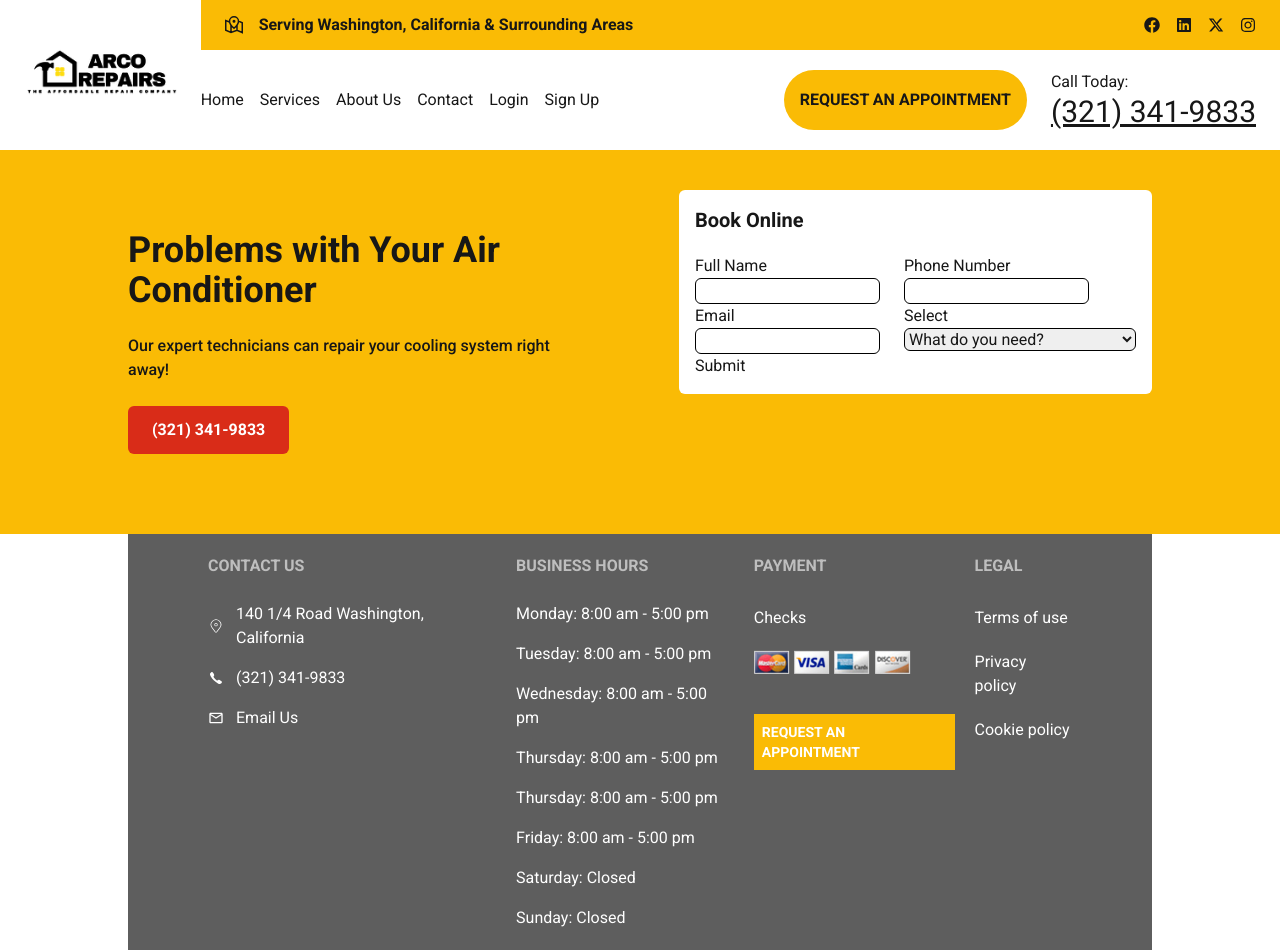
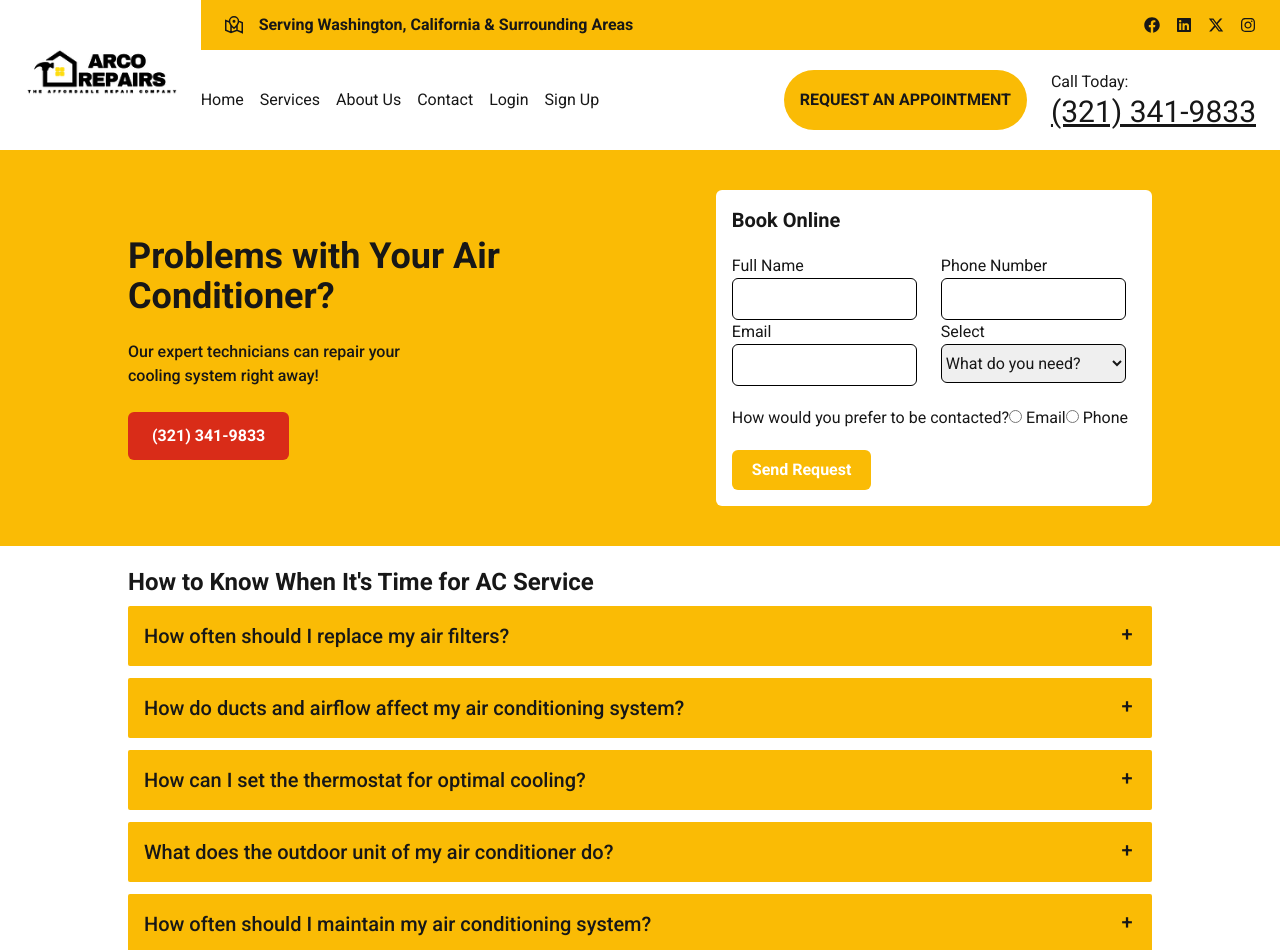
Before and after one commit to Dinobondhu-shill/arco-repairs, a Next.js app: page / in a window 1280 px wide. Shown: the top 950 px of the page. Built offline with nearby package versions, Linux system fonts and the light colour scheme.

Commit message:
accordian added

```diff
--- a/src/public/Homepage/HomePage.jsx
+++ b/src/public/Homepage/HomePage.jsx
@@ -1,9 +1,15 @@
 import React from 'react';
 import Hero from '../components/Hero';
+import FAQ from '../components/FAQ';
 
 const HomePage = () => {
   return (
-    <Hero />
+   <div>
+     <Hero />
+     <div className='px-32'>
+     <FAQ />
+     </div>
+   </div>
   );
 };
 
--- /dev/null
+++ b/src/public/components/FAQ.jsx
@@ -0,0 +1,55 @@
+import React from 'react';
+
+const FAQ = () => {
+  return (
+    <div className='my-5'>
+      <h3 className='font-bold text-2xl my-2'>How to Know When It's Time for AC Service</h3>
+      <div className='flex flex-col gap-3'>
+      <div className="collapse collapse-plus bg-[#FABB05] rounded-sm">
+  <input type="radio" name="my-accordion-3" defaultChecked />
+  <div className="collapse-title text-xl font-medium"> How often should I replace my air filters?</div>
+  <div className="collapse-content">
+    <p>Air filters should typically be replaced every 1 to 3 months, depending on usage and the type of filter. Regular replacement improves efficiency and air quality.</p>
+  </div>
+</div>
+<div className="collapse collapse-plus bg-[#FABB05] rounded-sm">
+  <input type="radio" name="my-accordion-3" defaultChecked />
+  <div className="collapse-title text-xl font-medium">How do ducts and airflow affect my air conditioning system?</div>
+  <div className="collapse-content">
+    <p>Properly sealed and clean ducts ensure efficient airflow throughout your home, maximizing cooling and energy efficiency. Poor ductwork can result in uneven cooling, increased energy bills, and unnecessary strain on the AC unit.</p>
+  </div>
+</div>
+<div className="collapse collapse-plus bg-[#FABB05] rounded-sm">
+  <input type="radio" name="my-accordion-3" defaultChecked />
+  <div className="collapse-title text-xl font-medium">How can I set the thermostat for optimal cooling?</div>
+  <div className="collapse-content">
+    <p>Set your thermostat to a comfortable temperature (typically between 72-78°F or 22-26°C). Using a programmable or smart thermostat can optimize cooling, saving energy when you're away from home.</p>
+  </div>
+</div>
+<div className="collapse collapse-plus bg-[#FABB05] rounded-sm">
+  <input type="radio" name="my-accordion-3" defaultChecked />
+  <div className="collapse-title text-xl font-medium">What does the outdoor unit of my air conditioner do?</div>
+  <div className="collapse-content">
+    <p>The outdoor unit releases heat absorbed from inside your home. It houses the compressor, condenser coils, and a fan, which work together to expel hot air and ensure proper cooling inside.</p>
+  </div>
+</div>
+<div className="collapse collapse-plus bg-[#FABB05] rounded-sm">
+  <input type="radio" name="my-accordion-3" defaultChecked />
+  <div className="collapse-title text-xl font-medium">How often should I maintain my air conditioning system?</div>
+  <div className="collapse-content">
+    <p>Regular maintenance should be performed at least once a year, ideally before the cooling season begins. This includes checking refrigerant levels, cleaning filters, inspecting the thermostat, and ensuring proper airflow.</p>
+  </div>
+</div>
+<div className="collapse collapse-plus bg-[#FABB05] rounded-sm">
+  <input type="radio" name="my-accordion-3" defaultChecked />
+  <div className="collapse-title text-xl font-medium">When should I call for emergency AC service?</div>
+  <div className="collapse-content">
+    <p>Call for emergency service if your AC stops working during extreme heat, you notice unusual noises, leaks, or poor airflow, or if the system won't turn on. These can signal serious issues that require immediate attention</p>
+  </div>
+</div>
+      </div>
+    </div>
+  );
+};
+
+export default FAQ;
--- a/src/public/components/Hero.jsx
+++ b/src/public/components/Hero.jsx
@@ -3,15 +3,15 @@ import HeroForm from "./HeroForm";
 
 const Hero = () => {
   return (
-    <div className="bg-[#FABB05] min-h-96 px-32 py-10 flex gap-32">
-      <div className="flex flex-col justify-center gap-6">
-        <h1 className="font-semibold text-4xl">Problems with Your Air
-        Conditioner</h1>
-        <p className="font-medium">Our expert technicians can repair your cooling
+    <div className="bg-[#FABB05] min-h-96 px-32 py-10 w-full flex justify-between ">
+      <div className="flex flex-col justify-center gap-6 ">
+        <h1 className="font-semibold text-4xl">Problems with Your Air <br />
+        Conditioner?</h1>
+        <p className="font-medium max-w-80">Our expert technicians can repair your cooling
         system right away!</p>
         <a className="px-6 py-3 text-white font-bold bg-[#D92C18] rounded-md w-fit" href="tel:+(321) 341-9833"> (321) 341-9833</a>
       </div>
-      <div>
+      <div className=''>
         <HeroForm />
       </div>
     </div>
--- a/src/public/components/HeroForm.jsx
+++ b/src/public/components/HeroForm.jsx
@@ -21,7 +21,7 @@ const HeroForm = () => {
 
   }
   return (
-    <div className='bg-white p-4 rounded-md w-full'>
+    <div className='bg-white p-4 rounded-md w-fit'>
       <h3 className='text-xl font-bold'>Book Online</h3>
       <form onSubmit={handleSubmit}>
        <div className='flex gap-6 mt-5'>
@@ -29,7 +29,7 @@ const HeroForm = () => {
        <label>
           Full Name
           </label>
-          <input className='border border-black rounded-md'
+          <input className='border border-black rounded-md py-2'
             type="text"
             name="name"
             value={formData.name}
@@ -41,7 +41,7 @@ const HeroForm = () => {
        <label>
          Phone Number
           </label>
-          <input className='border border-black rounded-md'
+          <input className='border border-black rounded-md py-2'
             type="text"
             name="name"
             value={formData.name}
@@ -55,7 +55,7 @@ const HeroForm = () => {
        <label>
        Email
           </label>
-          <input className='border border-black rounded-md'
+          <input className='border border-black rounded-md py-2'
             type="text"
             name="name"
             value={formData.name}
@@ -68,7 +68,7 @@ const HeroForm = () => {
           Select
           </label>
           <select
-  className="border border-black rounded-md"
+  className="border border-black rounded-md max-w-[185px] py-2"
   name="name"
   value={formData.name}
   onChange={handleChange}
@@ -88,7 +88,26 @@ const HeroForm = () => {
 </select>
        </div>
        </div>
-        <button type="submit">Submit</button>
+       <div className='mt-5'>
+       <label className=' mr-2'>
+       How would you prefer to be contacted?
+          <input
+            type="radio"
+            name="contact"
+            value="email"
+            checked={formData.contact === 'email'}
+            onChange={handleChange}
+          /> Email
+          <input
+            type="radio"
+            name="contact"
+            value="phone"
+            checked={formData.contact === 'phone'}
+            onChange={handleChange}
+          /> Phone
+        </label>
+       </div>
+        <button className='px-5 py-2 bg-[#FABB05] rounded-md text-white font-semibold mt-5' type="submit">Send Request</button>
       </form>
 
     </div>
```
